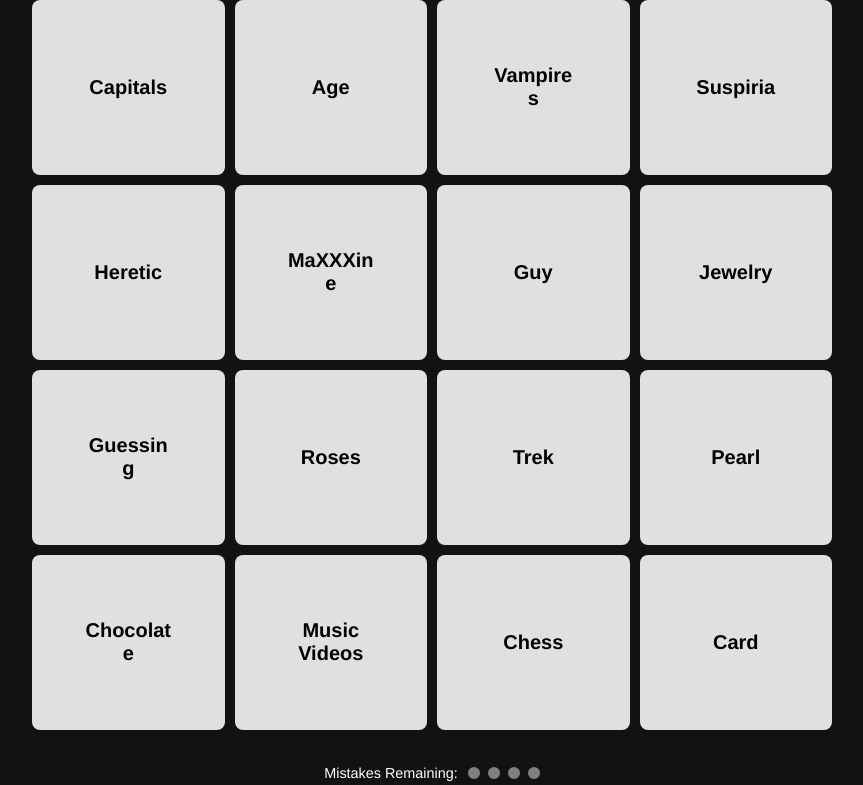
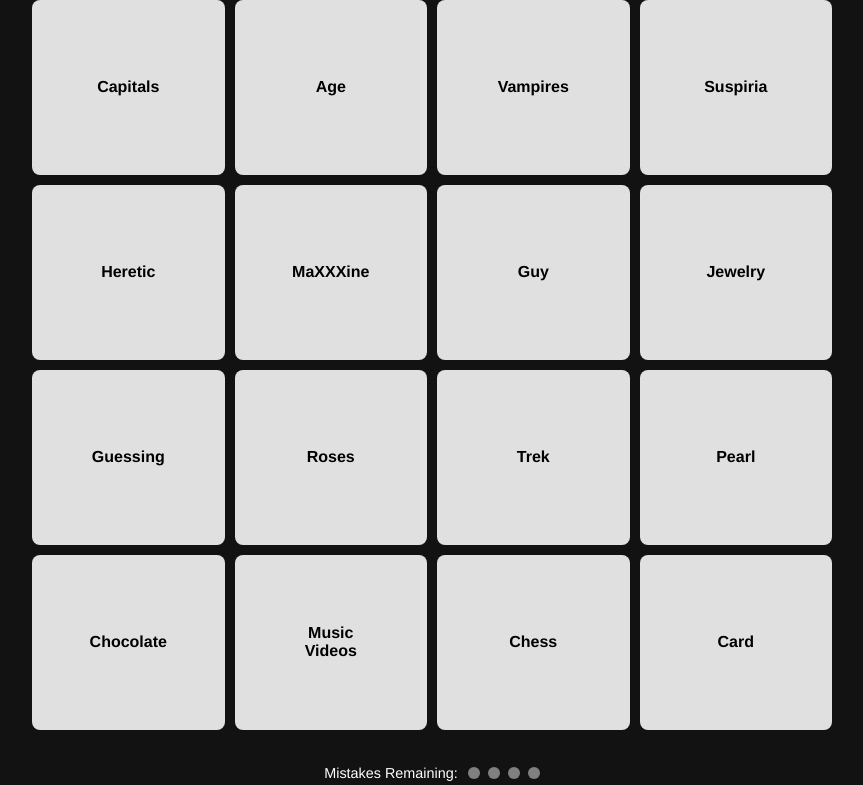
Before and after one commit to kndiam/connections, a Flask app: page / in a window 1280 px wide. Shown: the part 88-873 px from the top of the page, without its empty margins (208-1071 px from the left). Run offline with Flask 3, Linux system fonts and the light colour scheme.

Commit message:
change font

```diff
--- a/static/style.css
+++ b/static/style.css
@@ -94,7 +94,7 @@
   align-items: center;
   justify-content: center;
   font-weight: bold;
-  font-size: min(2vw, 20px);
+  font-size: min(2vw, 16px);
   width: 100%;
   box-sizing: border-box;
   position: relative;
```
